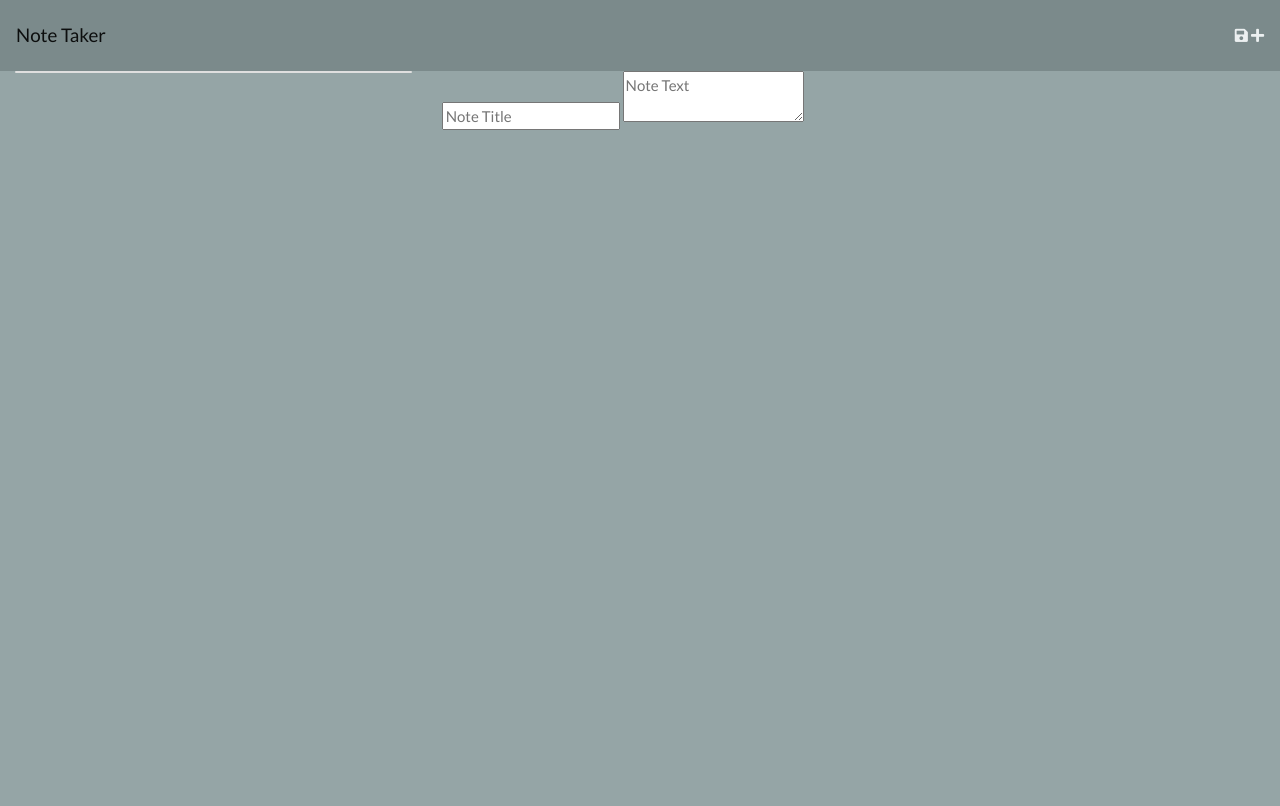
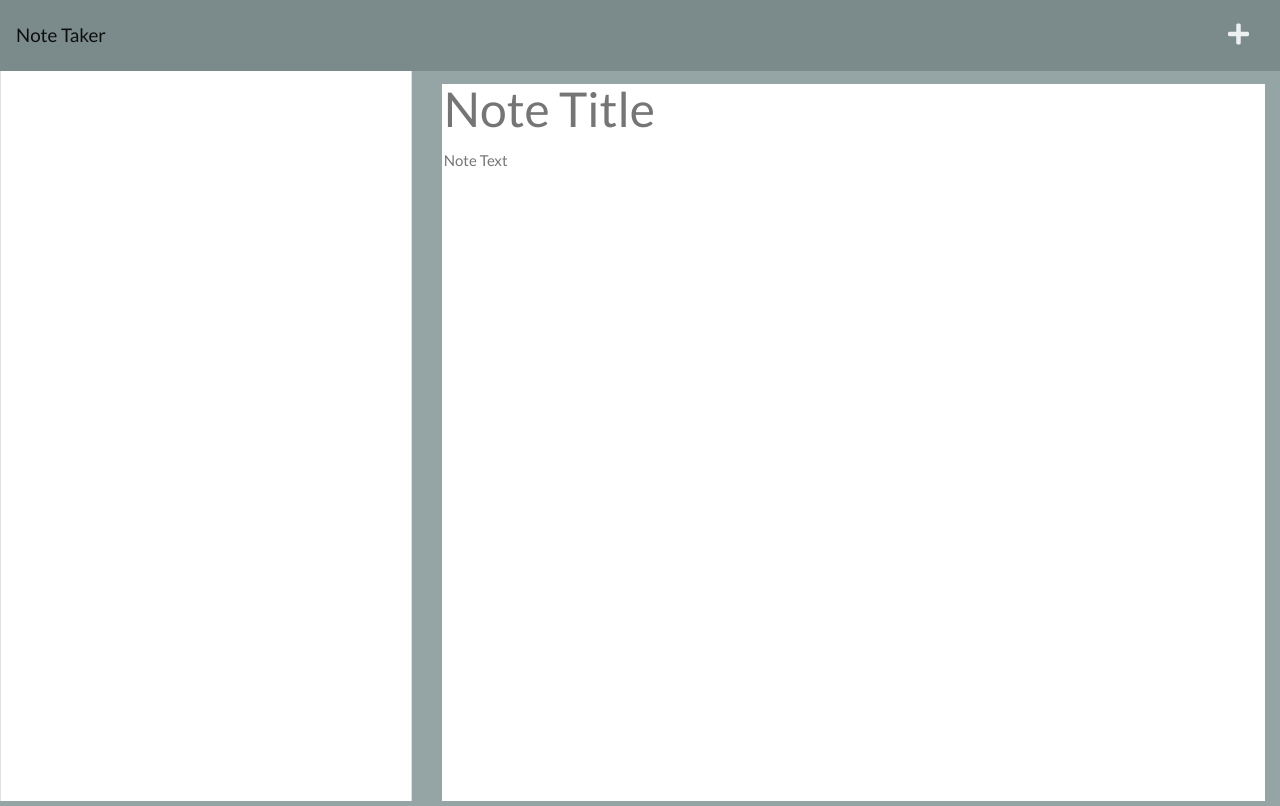
Before and after one commit to NathanMilburn/NBM-Note-Taker, a website: page public/notes.html in a window 1280 px wide. Drawn offline with nearby package versions, Linux system fonts and the light colour scheme; no server answers.

Commit message:
corrected Style.css call on html page

```diff
--- a/public/notes.html
+++ b/public/notes.html
@@ -15,7 +15,7 @@
       integrity="sha384-mzrmE5qonljUremFsqc01SB46JvROS7bZs3IO2EmfFsd15uHvIt+Y8vEf7N7fWAU"
       crossorigin="anonymous"
     />
-    <link rel="stylesheet" href="/public/assets/css/styles.css" />
+    <link rel="stylesheet" href="/public/assets/css/style.css" />
   </head>
 
   <body class="bg-secondary">
```
